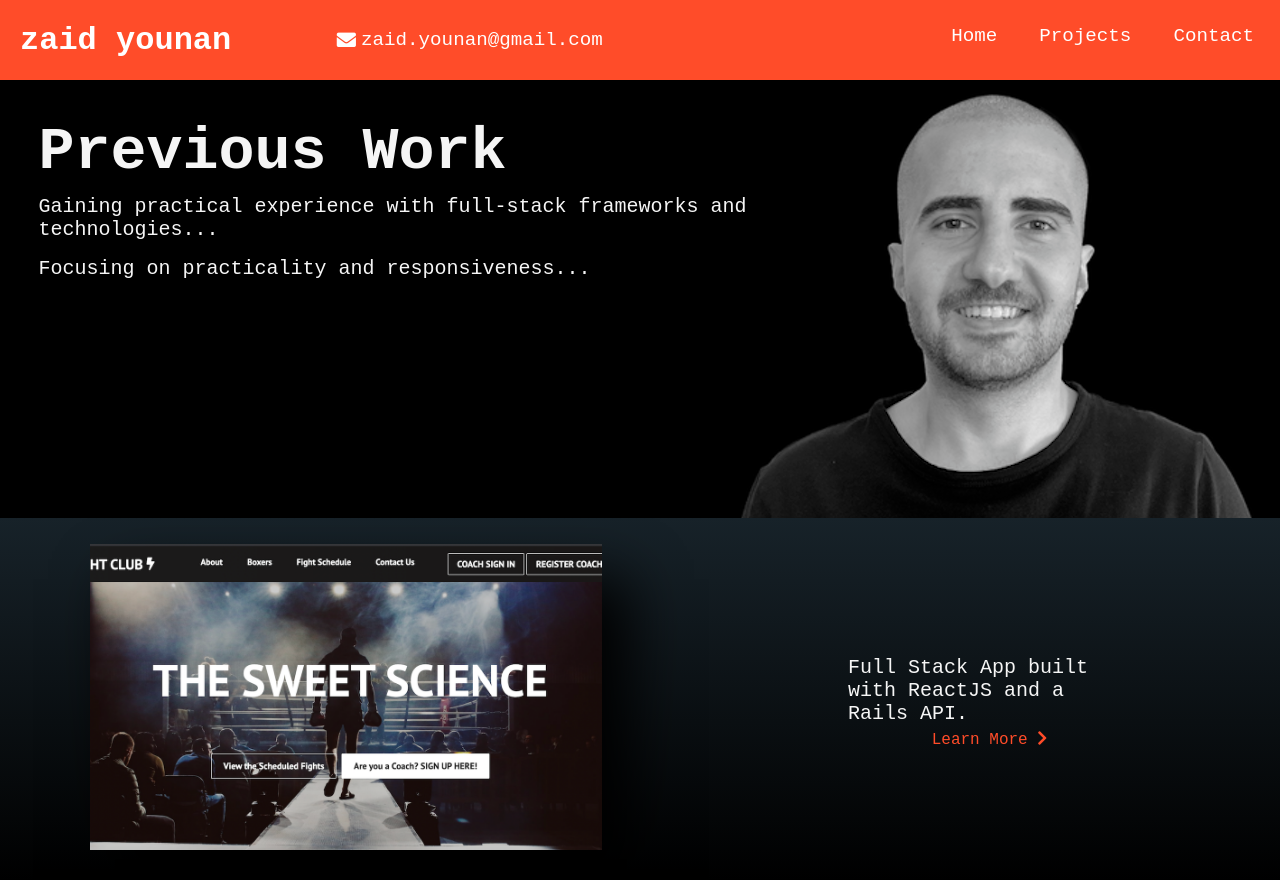
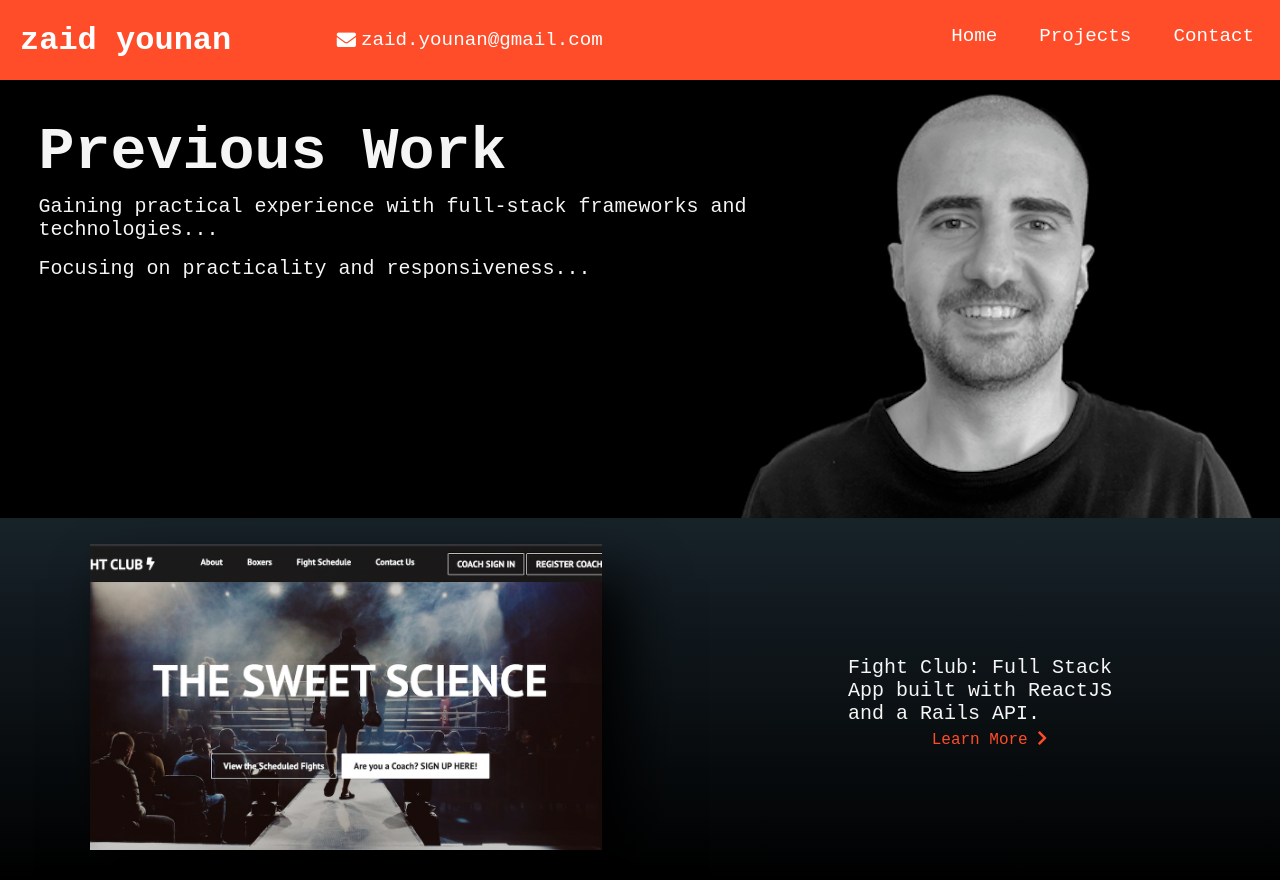
Before and after one commit to ZaidYounan/react-portfolio, a React (Create React App) app: page /projects in a window 1280 px wide. Built offline with nearby package versions, Linux system fonts and the light colour scheme; the HTML template or start-up script is replaced by a standard one.

Commit message:
Adjust project descriptions

```diff
--- a/src/components/projects/Projects.js
+++ b/src/components/projects/Projects.js
@@ -23,7 +23,7 @@ function Projects() {
                 </a>
                 <div className="project-text">
                     <p>
-                        Full Stack App built with ReactJS and a Rails API.
+                        Fight Club: Full Stack App built with ReactJS and a Rails API.
                     </p>
                     <a href="https://fight-club-mz.netlify.app/" className="project-link-text">
                         Learn More <i class="fas fa-chevron-right"></i>
@@ -36,7 +36,7 @@ function Projects() {
                 </a>
                 <div className="project-text">
                     <p>
-                        Two-way Marketplace App built in Rails, deployed to Heroku.
+                        iMentor: Two-way Marketplace App built in Rails, deployed to Heroku.
                     </p>
                     <a href="https://imentorapp.herokuapp.com/" className="project-link-text">
                         Learn More <i class="fas fa-chevron-right"></i>
@@ -49,7 +49,7 @@ function Projects() {
                 </a>
                 <div className="project-text">
                     <p>
-                        24 Hour Hackathon - First time using Ruby On Rails
+                        WeightLogger (24 Hour Hackathon) - First time using Ruby On Rails
                     </p>
                     <a href="http://weightlogger-hackathon.herokuapp.com/" className="project-link-text">
                         Learn More <i class="fas fa-chevron-right"></i>
@@ -62,7 +62,7 @@ function Projects() {
                 </a>
                 <div className="project-text">
                     <p>
-                        Terminal App built in Ruby - Create custom ASCII swords based on user input
+                        SwordCrafter - Terminal App built in Ruby: Create custom ASCII swords based on user input
                     </p>
                     <a href="https://github.com/ZaidYounan/Sword-crafting-app/" className="project-link-text">
                         Learn More <i class="fas fa-chevron-right"></i>
```
